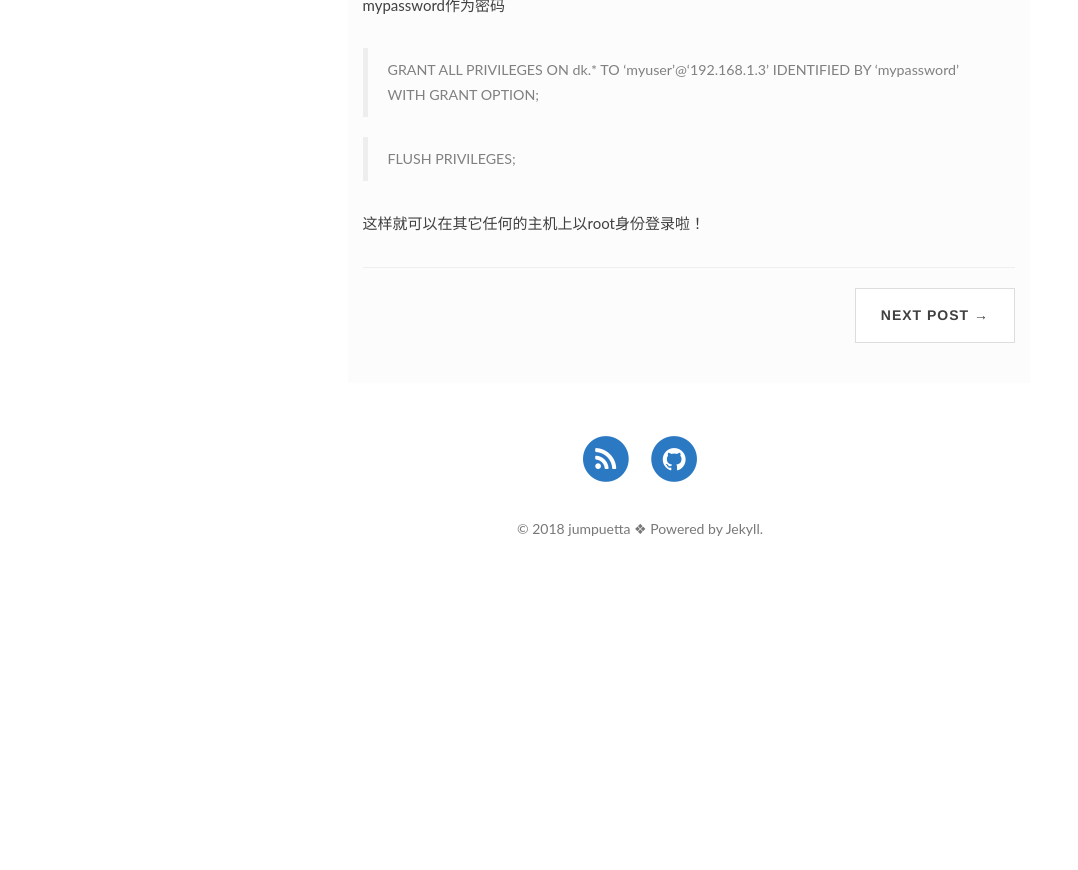
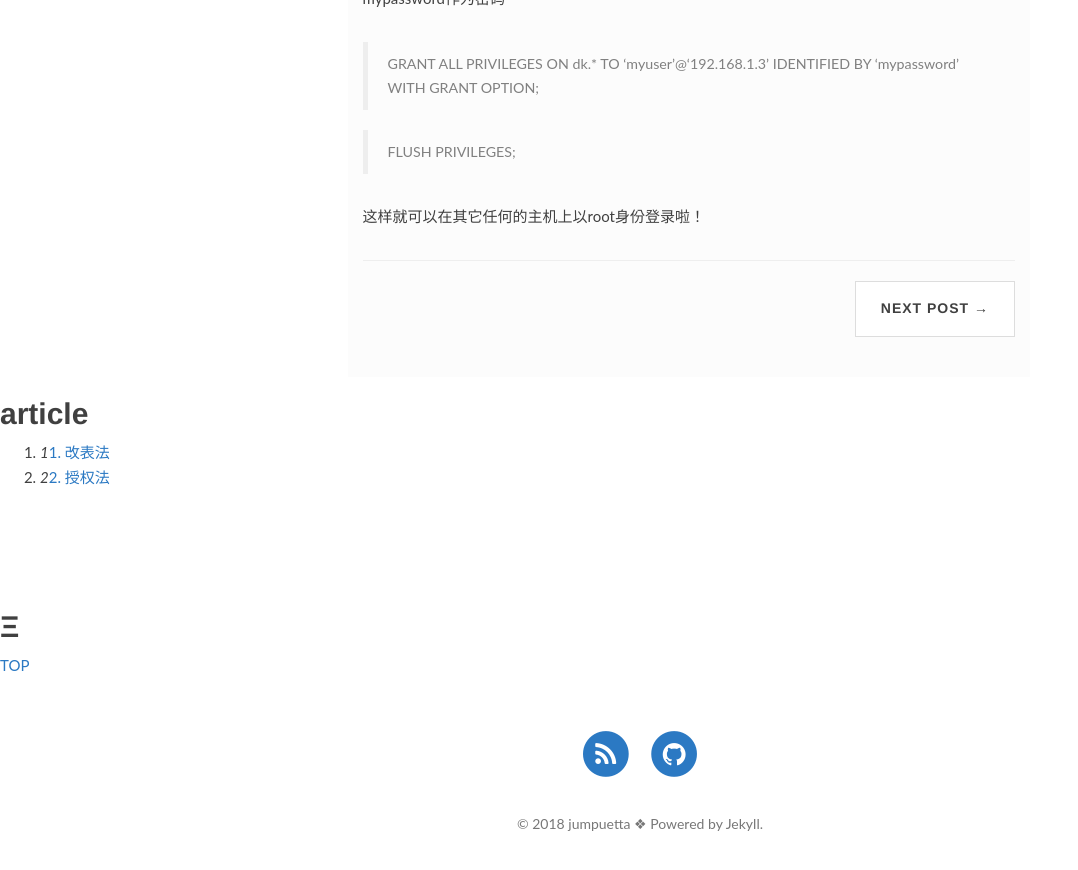
Before and after one commit to jumpuetta/jumpuetta, a Jekyll site: the page built from _posts/2017-11-20-Mysql授权远程登录.md, in a window 1280 px wide and 900 px high, scrolled down 1414 px. Shown: the top 870 px of the window, without its empty margins (0-1078 px from the left). Built offline with Jekyll 4.4.1, drawn with Linux system fonts in a browser that asks for light colours; nearby versions of some CDN libraries; before the commit the page ends 2019 px from its top, so only the background shows below that.

Commit message:
........

```diff
--- a/_includes/head.html
+++ b/_includes/head.html
@@ -55,9 +55,4 @@
 
     <!-- Custom Theme JavaScript -->
     <script src="{{ "/js/clean-blog.min.js " | prepend: site.baseurl }}"></script>
-
-    <script src="{{ "/js/highlight.min.js " | prepend: site.baseurl}}"></script>
-
-    <script src="{{ "/js/anchor.min.js " | prepend: site.baseurl}}"></script>
-
 </head>
--- a/_layouts/post.html
+++ b/_layouts/post.html
@@ -33,7 +33,7 @@
 
 
 <!-- Post Content -->
-<article>
+<article id="article">
     <div class="container">
         <div class="row">
             <div class="col-lg-7 col-lg-offset-3 col-md-8 col-md-offset-2 post-container">
@@ -86,14 +86,21 @@
 
 <!-- disqus end -->
 
+<script src="{{ "/js/autoc.min.js " | prepend: site.baseurl}}"></script>
+
+<script src="{{ "/js/highlight.min.js " | prepend: site.baseurl}}"></script>
+
 <!-- anchor-js, Doc:http://bryanbraun.github.io/anchorjs/ -->
 <script>
-    anchors.options = {
-      visible: 'always',
-      placement: 'right',
-      icon: ''
-    };
-    anchors.add().remove('.intro-header h1').remove('.subheading');
+    $('#article').autoc({
+        title: 'article'
+    });
+    // anchors.options = {
+    //   visible: 'always',
+    //   placement: 'right',
+    //   icon: ''
+    // };
+    // anchors.add().remove('.intro-header h1').remove('.subheading');
 </script>
 
 <!-- Highlight.js -->
```
Also changed, not shown: js/autoc.min.js (added).
